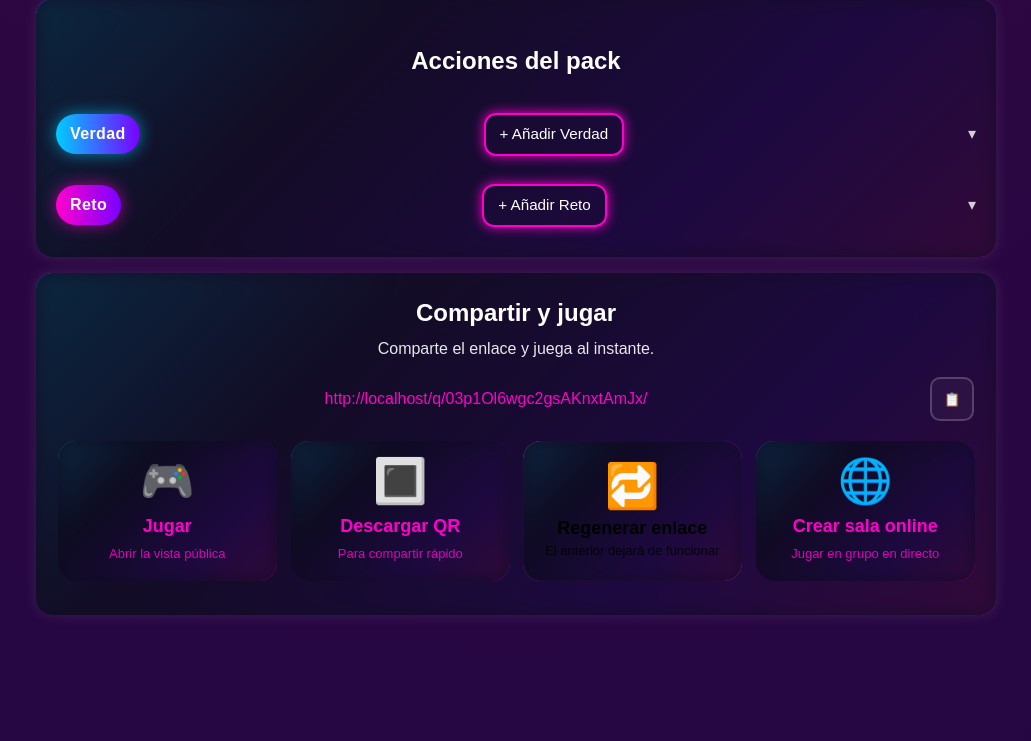
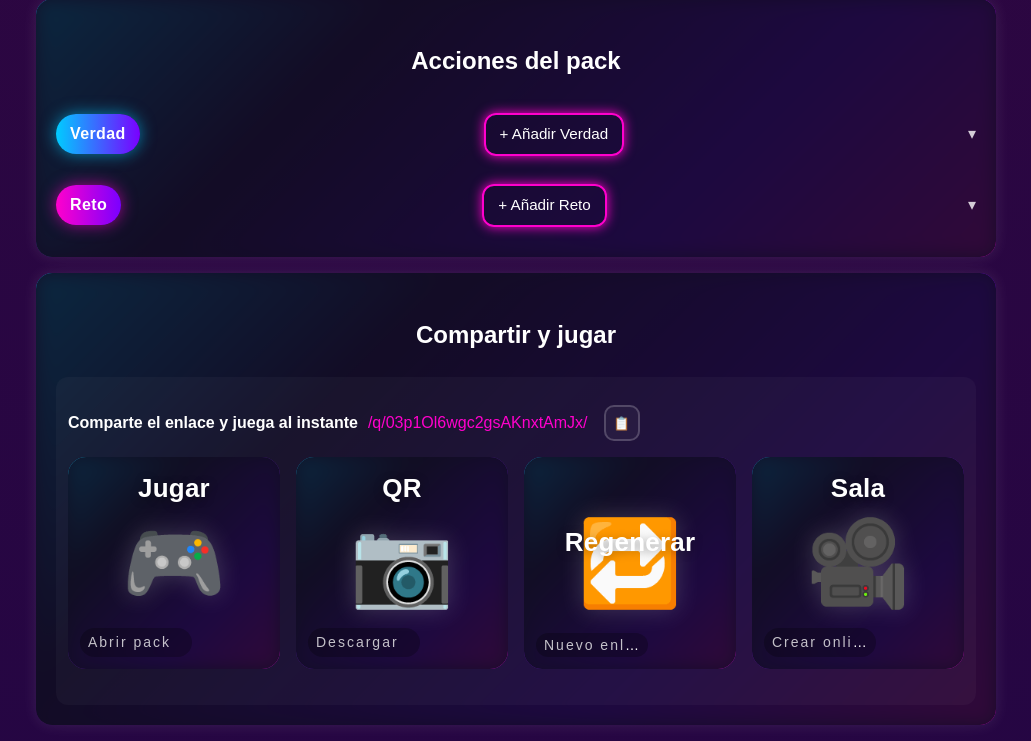
Before and after one commit to jltamayo2018/tfg-verdad-reto, a Django app: page /packs/25/ in a window 1280 px wide. Shown: the part 954-1695 px from the top of the page, without its empty margins (124-1155 px from the left). Run offline with Django 5.2, Linux system fonts and the light colour scheme; a user stored in the database is signed in; data comes from the database, SQL or seed files in the repository; data that the repository does not hold is empty; parts of the project's set-up code (start-up, migrations or seed data) failed here and were passed over.

Commit message:
cambiando parte pública

```diff
--- a/static/css/style.css
+++ b/static/css/style.css
@@ -971,108 +971,3 @@ nav{ line-height: 1; }
   transform: none;
   box-shadow: inherit; /* o 'none' si tu card mete mucho glow */
 }
-
-/* ====== Share panel ====== */
-.share-panel { padding: 22px; }
-.share-title { margin: 0 0 6px 0; }
-.share-sub { margin: 0 0 14px 0; opacity: .9; }
-
-.share-link-row{
-  display:flex;
-  gap:10px;
-  align-items:center;
-  margin-bottom: 18px;
-}
-
-.share-url{
-  flex:1;
-  display:block;
-  overflow:hidden;
-  text-overflow: ellipsis;
-  white-space: nowrap;
-  padding: 12px 14px;
-}
-
-.share-copy{
-  width: 44px;
-  height: 44px;
-  display:inline-flex;
-  align-items:center;
-  justify-content:center;
-}
-
-/* ====== Action cards grid ====== */
-.share-actions-grid{
-  display:grid;
-  grid-template-columns: repeat(4, minmax(0, 1fr));
-  gap: 14px;
-}
-
-@media (max-width: 980px){
-  .share-actions-grid{ grid-template-columns: repeat(2, minmax(0, 1fr)); }
-}
-@media (max-width: 520px){
-  .share-actions-grid{ grid-template-columns: 1fr; }
-}
-
-.action-card{
-  text-decoration:none;
-  border-radius: 18px;
-  padding: 16px;
-  display:flex;
-  flex-direction: column;
-  align-items:center;
-  justify-content:center;
-  min-height: 140px;
-  text-align:center;
-  cursor:pointer;
-  transition: transform .12s ease, filter .12s ease;
-}
-
-.action-card:hover{
-  transform: translateY(-2px);
-  filter: brightness(1.06);
-}
-
-.action-card__emoji{
-  font-size: 44px;
-  line-height: 1;
-  margin-bottom: 10px;
-}
-
-.action-card__title{
-  font-weight: 800;
-  font-size: 18px;
-  margin-bottom: 4px;
-}
-
-.action-card__hint{
-  font-size: 13px;
-  opacity: .85;
-}
-
-/* Para que el form no rompa el layout */
-.action-form{ margin:0; }
-.action-form .action-card{
-  width:100%;
-  border: 0;
-  background: transparent; /* el estilo lo da neon-card */
-}
-
-/* Variante “peligro” (sutil) */
-.action-card--danger{
-  box-shadow: 0 0 0 1px rgba(255, 60, 140, .35) inset;
-}
-
-/* Toast */
-.share-toast{
-  margin: 12px 0 0;
-  font-size: 13px;
-  opacity: 0;
-  transform: translateY(6px);
-  transition: opacity .18s ease, transform .18s ease;
-}
-.share-toast.is-visible{
-  opacity: .95;
-  transform: translateY(0);
-}
--- a/verdadoreto_app/templates/pack_detail.html
+++ b/verdadoreto_app/templates/pack_detail.html
@@ -172,100 +172,103 @@
     </details>
   </div>
 
-  {# ====== COMPARTIR Y JUGAR ====== #}
-  {% url 'publico_por_token' pack.token as public_path %}
-  {% with full_public_url=request.scheme|add:"://"|add:request.get_host|add:public_path %}
+    <!-- ENLACE PÚBLICO (TOKEN ÚNICO) -->
+  <div class="card neon-card public-links">
+    <h3>Compartir y jugar</h3>
 
-  <div class="card neon-card share-panel">
-    <h3 class="share-title">Compartir y jugar</h3>
+    <div class="public-block">
+      <p class="link-line" style="display:flex; gap:10px; align-items:center; flex-wrap:wrap;">
+        <strong>Comparte el enlace y juega al instante</strong>
 
-    <p class="share-sub">
-      Comparte el enlace y juega al instante.
+        <a class="url-badge" id="link-pack" href="{% url 'publico_por_token' pack.token %}">
+          {% url 'publico_por_token' pack.token %}
+        </a>
+
+        <button type="button" class="icon-btn" id="copy-pack-link" title="Copiar enlace" aria-label="Copiar enlace">
+          📋
+        </button>
       </p>
 
-    <div class="share-link-row">
-      <a class="url-badge share-url" id="publicLink"
-        href="{{ public_path }}"
-        target="_blank" rel="noopener">
-        {{ full_public_url }}
+      <!-- 4 tarjetas, estilo "Mis packs" -->
+      <section class="packs-grid" aria-label="Acciones de enlace público" style="margin-top:14px;">
+        <!-- Jugar -->
+        <div class="pack-card-wrap" style="position:relative;">
+          <a href="{% url 'publico_por_token' pack.token %}" class="pack-card neon-card" aria-label="Jugar">
+            <header class="pack-card__head">
+              <h3 class="pack-card__title">Jugar</h3>
+            </header>
+            <div class="pack-card__emoji">🎮</div>
+            <div class="pack-card__level">
+              <span class="stars muted">Abrir pack</span>
+            </div>
           </a>
-
-      <button type="button" class="icon-btn share-copy"
-              onclick="copyPublicLink()"
-              aria-label="Copiar enlace">
-        <span aria-hidden="true">📋</span>
-      </button>
         </div>
 
-    <section class="share-actions-grid" aria-label="Acciones del pack">
-      <!-- Jugar -->
-      <a href="{{ public_path }}" class="action-card neon-card" aria-label="Jugar">
-        <div class="action-card__emoji" aria-hidden="true">🎮</div>
-        <div class="action-card__title">Jugar</div>
-        <div class="action-card__hint">Abrir la vista pública</div>
+        <!-- Descargar QR -->
+        <div class="pack-card-wrap" style="position:relative;">
+          <a href="{% url 'qr_image' pack.pk %}" class="pack-card neon-card" aria-label="Descargar QR">
+            <header class="pack-card__head">
+              <h3 class="pack-card__title">QR</h3>
+            </header>
+            <div class="pack-card__emoji">📷</div>
+            <div class="pack-card__level">
+              <span class="stars muted">Descargar</span>
+            </div>
           </a>
-
-      <!-- Descargar QR -->
-      <a href="{% url 'qr_image' pack.pk %}" class="action-card neon-card" aria-label="Descargar QR">
-        <div class="action-card__emoji" aria-hidden="true">🔳</div>
-        <div class="action-card__title">Descargar QR</div>
-        <div class="action-card__hint">Para compartir rápido</div>
-      </a>
+        </div>
 
         <!-- Regenerar enlace (POST) -->
-      <form method="post" action="{% url 'link_regenerate' pack.pk %}" class="action-form">
+        <div class="pack-card-wrap" style="position:relative;">
+          <form method="post" action="{% url 'link_regenerate' pack.pk %}"
+                onsubmit="return confirm('¿Regenerar enlace del pack? El anterior dejará de funcionar.');">
             {% csrf_token %}
-        <button type="submit"
-                class="action-card neon-card action-card--danger"
-                onclick="return confirm('¿Regenerar enlace del pack? El anterior dejará de funcionar.')"
-                aria-label="Regenerar enlace">
-          <div class="action-card__emoji" aria-hidden="true">🔁</div>
-          <div class="action-card__title">Regenerar enlace</div>
-          <div class="action-card__hint">El anterior dejará de funcionar</div>
+            <button type="submit" class="pack-card neon-card" style="cursor:pointer; width:100%; border:0;">
+              <header class="pack-card__head">
+                <h3 class="pack-card__title">Regenerar</h3>
+              </header>
+              <div class="pack-card__emoji">🔁</div>
+              <div class="pack-card__level">
+                <span class="stars muted">Nuevo enlace</span>
+              </div>
             </button>
           </form>
+        </div>
 
-      <!-- Crear sala online -->
-      <a href="{% url 'room_create' pack.id %}" class="action-card neon-card" aria-label="Crear sala online">
-        <div class="action-card__emoji" aria-hidden="true">🌐</div>
-        <div class="action-card__title">Crear sala online</div>
-        <div class="action-card__hint">Jugar en grupo en directo</div>
+        <!-- Sala online -->
+        <div class="pack-card-wrap" style="position:relative;">
+          <a href="{% url 'room_create' pack.id %}" class="pack-card neon-card" aria-label="Crear Sala Online">
+            <header class="pack-card__head">
+              <h3 class="pack-card__title">Sala</h3>
+            </header>
+            <div class="pack-card__emoji">🎥</div>
+            <div class="pack-card__level">
+              <span class="stars muted">Crear online</span>
+            </div>
           </a>
+        </div>
       </section>
-
-    <p class="share-toast" id="copyToast" role="status" aria-live="polite"></p>
+    </div>
   </div>
 
   <script>
-    function copyPublicLink() {
-      const text = document.getElementById("publicLink").textContent.trim();
-      const toast = document.getElementById("copyToast");
+    (function () {
+      const btn = document.getElementById('copy-pack-link');
+      const linkEl = document.getElementById('link-pack');
+      if (!btn || !linkEl) return;
 
-      const done = () => {
-        toast.textContent = "✅ Enlace copiado";
-        toast.classList.add("is-visible");
-        setTimeout(() => toast.classList.remove("is-visible"), 1600);
-      };
-
-      if (navigator.clipboard && window.isSecureContext) {
-        navigator.clipboard.writeText(text).then(done).catch(() => fallbackCopy(text, done));
-      } else {
-        fallbackCopy(text, done);
+      btn.addEventListener('click', async () => {
+        try {
+          // Si tu <a> muestra ruta relativa, copiamos URL absoluta:
+          const url = new URL(linkEl.getAttribute('href'), window.location.origin).toString();
+          await navigator.clipboard.writeText(url);
+          btn.classList.add('is-active');
+          setTimeout(() => btn.classList.remove('is-active'), 700);
+        } catch (e) {
+          // fallback simple
+          window.prompt("Copia el enlace:", linkEl.href);
         }
-
-      function fallbackCopy(t, cb) {
-        const ta = document.createElement("textarea");
-        ta.value = t;
-        ta.style.position = "fixed";
-        ta.style.left = "-9999px";
-        document.body.appendChild(ta);
-        ta.select();
-        try { document.execCommand("copy"); } catch(e) {}
-        document.body.removeChild(ta);
-        cb();
-      }
-    }
+      });
+    })();
   </script>
 
-  {% endwith %}
 {% endblock %}
```
Lines whose indentation alone changed are shown as unchanged.
